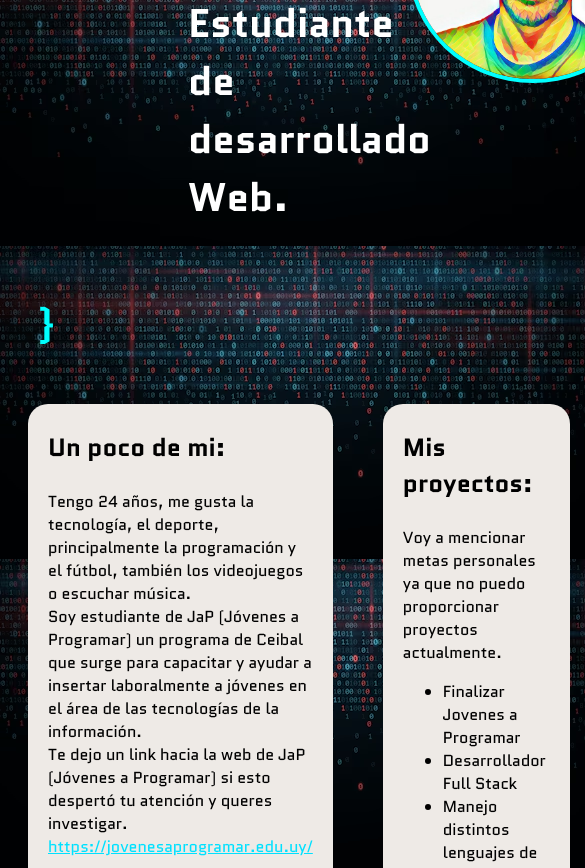
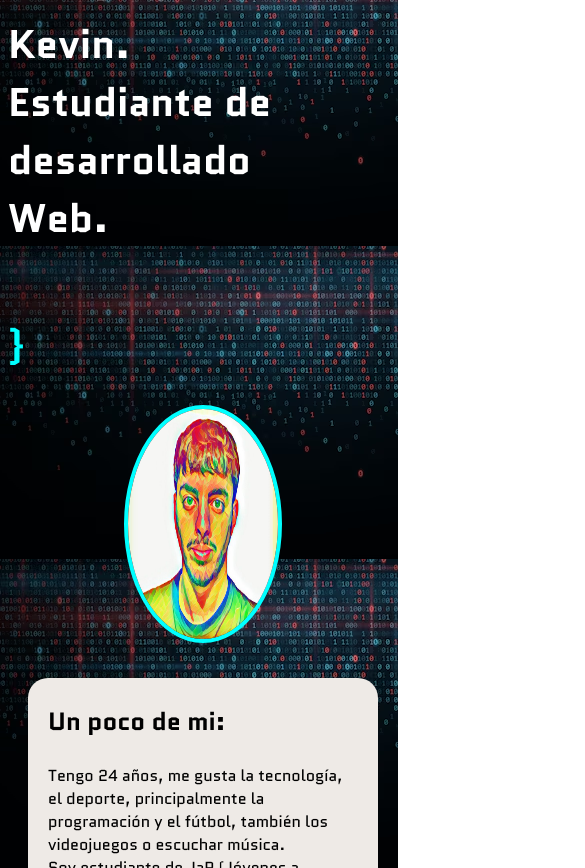
Before and after one commit to kekesm01/kekesm01.github.io, a plain HTML site: page index.html in a window 390 px wide. Shown: the part 693-1561 px from the top of the page, 585 px wide, since content can reach past the window. Drawn offline with Linux system fonts and the light colour scheme.

Commit message:
responsiveOk

```diff
--- a/index.html
+++ b/index.html
@@ -26,9 +26,9 @@
             Estudiante de desarrollado Web.
         </h2>
         <h2>}</h2>
-        <article class="foto-perfil">
+        <div class="foto-perfil">
             <img src="imagenes/fotoPerfil.png.jpg">
-        </article>
+        </div>
     </section>
 
     <section class="informacion-personal">
--- a/styles.css
+++ b/styles.css
@@ -204,3 +204,68 @@ footer {
 footer p{
     font-size: 30px;
 }
+
+/*----------------------------------------------------- Responsive design --------------------------------------------------------*/
+/*Tablet*/
+@media (max-width: 1024px) {
+    #inicio {
+        display: flex;
+        flex-direction: column;
+        text-align: center;
+    }
+
+    .informacion-personal {
+        display: flex;
+        flex-direction: column;
+    }
+}
+
+/*Celular*/
+@media (max-width: 768px) {
+
+    body {
+        width: 100%;
+    }
+
+    #menuNav {
+        flex-direction: column;
+        gap: 1rem;
+    }
+
+    #banner {
+        width: 100%;
+    }
+
+    #inicio {
+        display: flex;
+        flex-direction: column;
+        text-align: center;
+        width: 100%;
+        padding: 0%;
+    }
+
+    #inicio .h2contab {
+        width: 340px;
+        padding-left: 0%;
+    }
+
+    .informacion-personal {
+        display: flex;
+        flex-direction: column;
+    }
+
+    .imagenes-aficiones {
+        display: flex;
+        flex-direction: column;
+        align-items: center;
+        gap: 1rem;
+    }
+
+    .foto-perfil img {
+        max-width: 150px;
+    }
+
+    footer {
+        width: 100%;
+    }
+}
```
